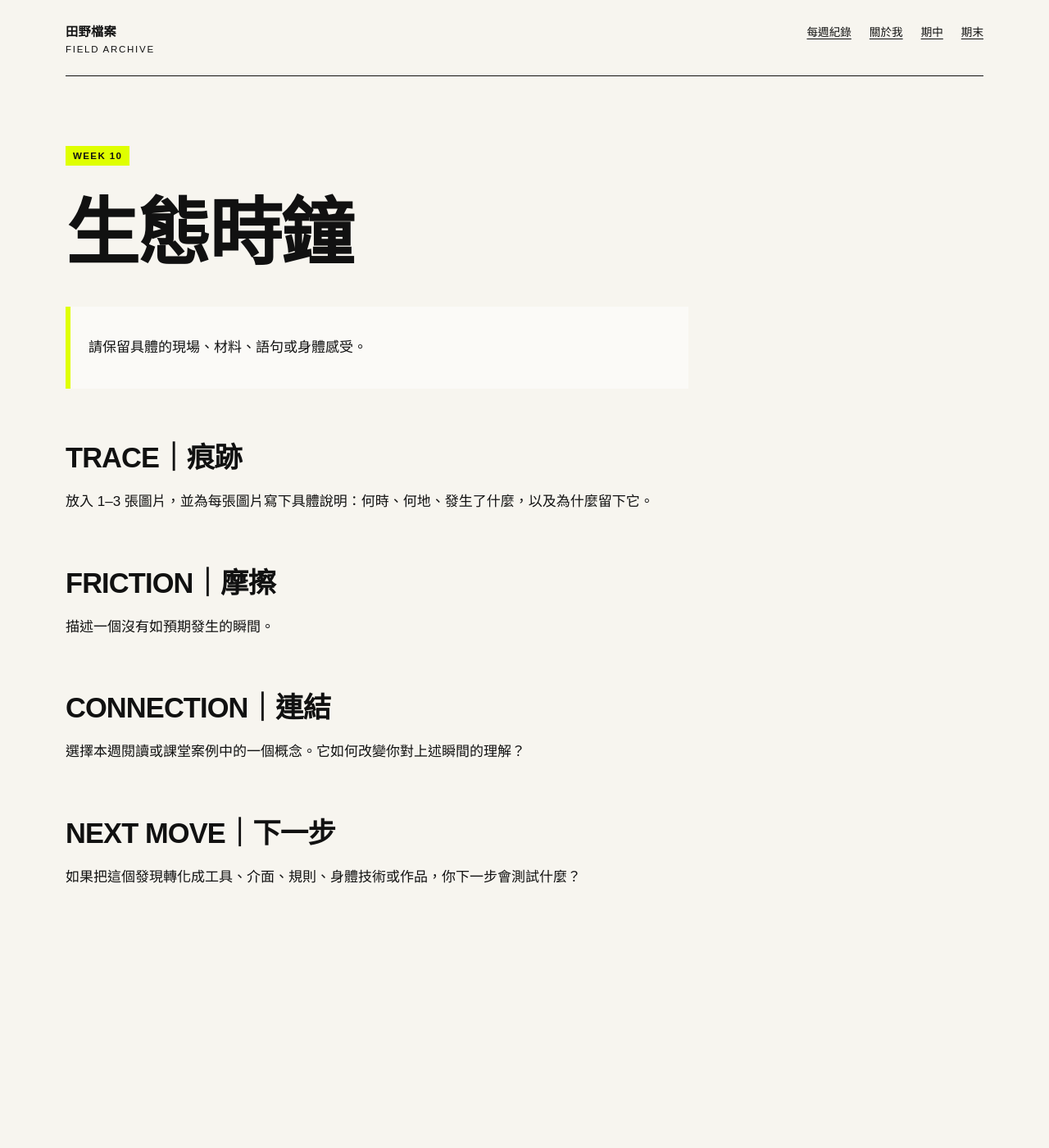
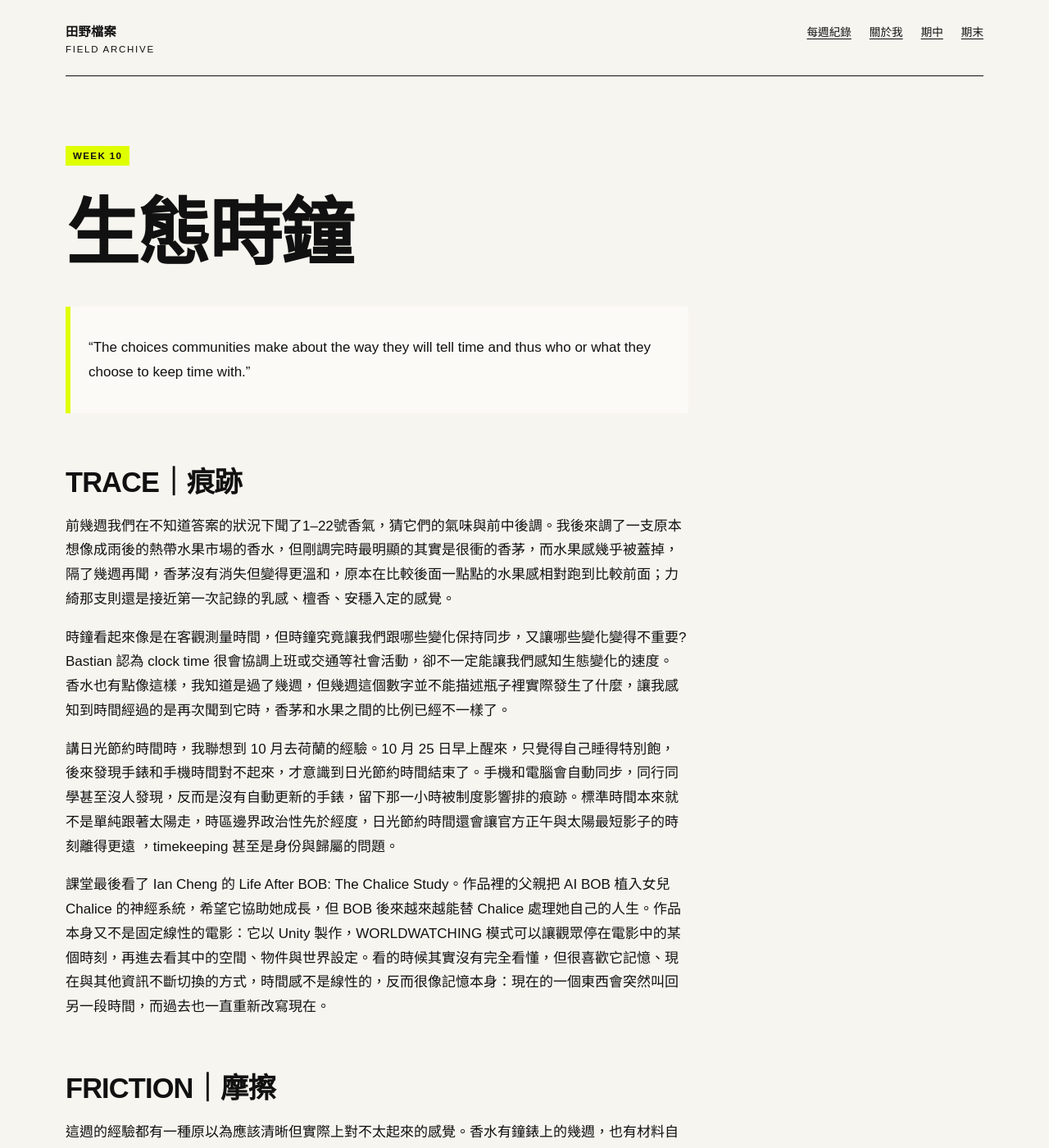
Before and after one commit to joycepig409/fieldworkarchive, a Jekyll site: the page built from weeks/week-10.md, in a window 1280 px wide and 1400 px high. Shown: the whole window at 82% size. Built offline with Jekyll 4.4.1, drawn with Linux system fonts in a browser that asks for light colours; some of the changed text lies outside the part shown.

Commit message:
Update week-10.md

```diff
--- a/weeks/week-10.md
+++ b/weeks/week-10.md
@@ -7,21 +7,31 @@ permalink: /weeks/week-10/
 
 # 生態時鐘
 
-> 請保留具體的現場、材料、語句或身體感受。
+> “The choices communities make about the way they will tell time and thus who or what they choose to keep time with.”
 
 ## TRACE｜痕跡
 
-放入 1–3 張圖片，並為每張圖片寫下具體說明：何時、何地、發生了什麼，以及為什麼留下它。
+前幾週我們在不知道答案的狀況下聞了1–22號香氣，猜它們的氣味與前中後調。我後來調了一支原本想像成雨後的熱帶水果市場的香水，但剛調完時最明顯的其實是很衝的香茅，而水果感幾乎被蓋掉，隔了幾週再聞，香茅沒有消失但變得更溫和，原本在比較後面一點點的水果感相對跑到比較前面；力綺那支則還是接近第一次記錄的乳感、檀香、安穩入定的感覺。
+
+時鐘看起來像是在客觀測量時間，但時鐘究竟讓我們跟哪些變化保持同步，又讓哪些變化變得不重要?Bastian 認為 clock time 很會協調上班或交通等社會活動，卻不一定能讓我們感知生態變化的速度。 香水也有點像這樣，我知道是過了幾週，但幾週這個數字並不能描述瓶子裡實際發生了什麼，讓我感知到時間經過的是再次聞到它時，香茅和水果之間的比例已經不一樣了。
+
+講日光節約時間時，我聯想到 10 月去荷蘭的經驗。10 月 25 日早上醒來，只覺得自己睡得特別飽，後來發現手錶和手機時間對不起來，才意識到日光節約時間結束了。手機和電腦會自動同步，同行同學甚至沒人發現，反而是沒有自動更新的手錶，留下那一小時被制度影響排的痕跡。標準時間本來就不是單純跟著太陽走，時區邊界政治性先於經度，日光節約時間還會讓官方正午與太陽最短影子的時刻離得更遠 ，timekeeping 甚至是身份與歸屬的問題。
+
+課堂最後看了 Ian Cheng 的 Life After BOB: The Chalice Study。作品裡的父親把 AI BOB 植入女兒 Chalice 的神經系統，希望它協助她成長，但 BOB 後來越來越能替 Chalice 處理她自己的人生。作品本身又不是固定線性的電影：它以 Unity 製作，WORLDWATCHING 模式可以讓觀眾停在電影中的某個時刻，再進去看其中的空間、物件與世界設定。看的時候其實沒有完全看懂，但很喜歡它記憶、現在與其他資訊不斷切換的方式，時間感不是線性的，反而很像記憶本身：現在的一個東西會突然叫回另一段時間，而過去也一直重新改寫現在。
 
 ## FRICTION｜摩擦
 
-描述一個沒有如預期發生的瞬間。
+這週的經驗都有一種原以為應該清晰但實際上對不太起來的感覺。香水有鐘錶上的幾週，也有材料自己的熟成與揮發速度；荷蘭那天有手機上的官方時間，也有身體覺得「今天怎麼睡那麼飽」的時間。甚至連觀看 Life After BOB 都有這種感覺，影片持續往前播放，但卻沒有得到一個完全線性的故事，反而必須在後來出現的資訊裡重新理解前面看過的畫面。不同東西其實沒有共享同一種時間，但我們平常習慣把它們壓縮進同一時間尺度裡。
 
 
 ## CONNECTION｜連結
 
-選擇本週閱讀或課堂案例中的一個概念。它如何改變你對上述瞬間的理解？
+Bastian 提到telling time其實決定我們選擇跟誰／跟什麼一起計時（keep time with），時間因此是一種安排關係的方法，而calendar比較像格線，clock 指向現在的 pointer，也因此和 kairos，也就是什麼時候該行動、什麼時候事情變得迫切比較有關。
+
+The Shape of Stories、emotional arcs、montage、hypertext、互動電影，到Life After BOB，都在把「計時」擴張成「組織時間」。Life After BOB裡的父親原本想用技術替女兒管理一個「更好的未來」，最後連她自己生活與做決定的時間都可能被系統接管。當一個系統越能替我們安排「何時、接下來、應該」，我們同時也越依賴它來理解自己的現在。
 
 ## NEXT MOVE｜下一步
 
-如果把這個發現轉化成工具、介面、規則、身體技術或作品，你下一步會測試什麼？
+我的時鐘..?
+
+(每時每日)體力消耗的時鐘、 (每日)土坯濕度的照護、(每周)燒窯頻率、(每周)約診療程進度、(每日每周 每月)新創作計畫書、(每日每周每月) 創作製作期程相互交織、(每日每周每月每年) 30歲以前..?
```
